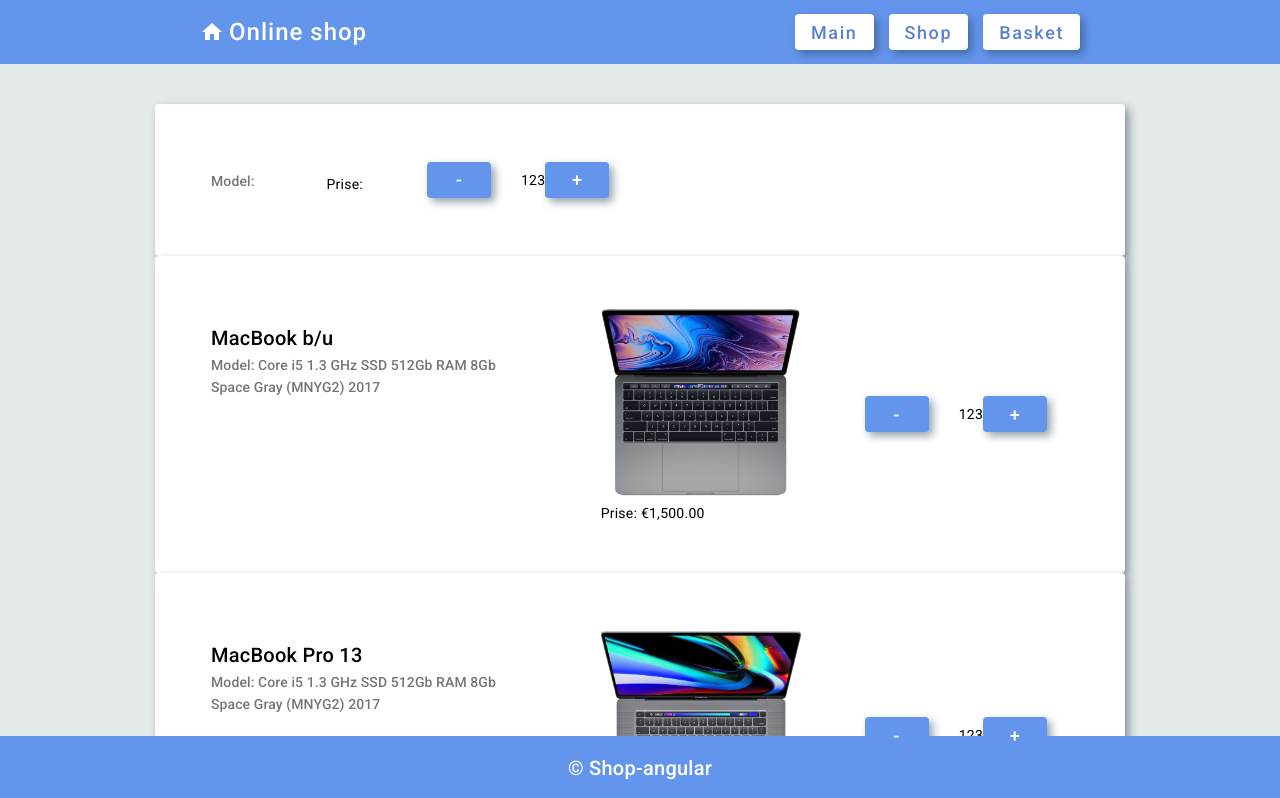
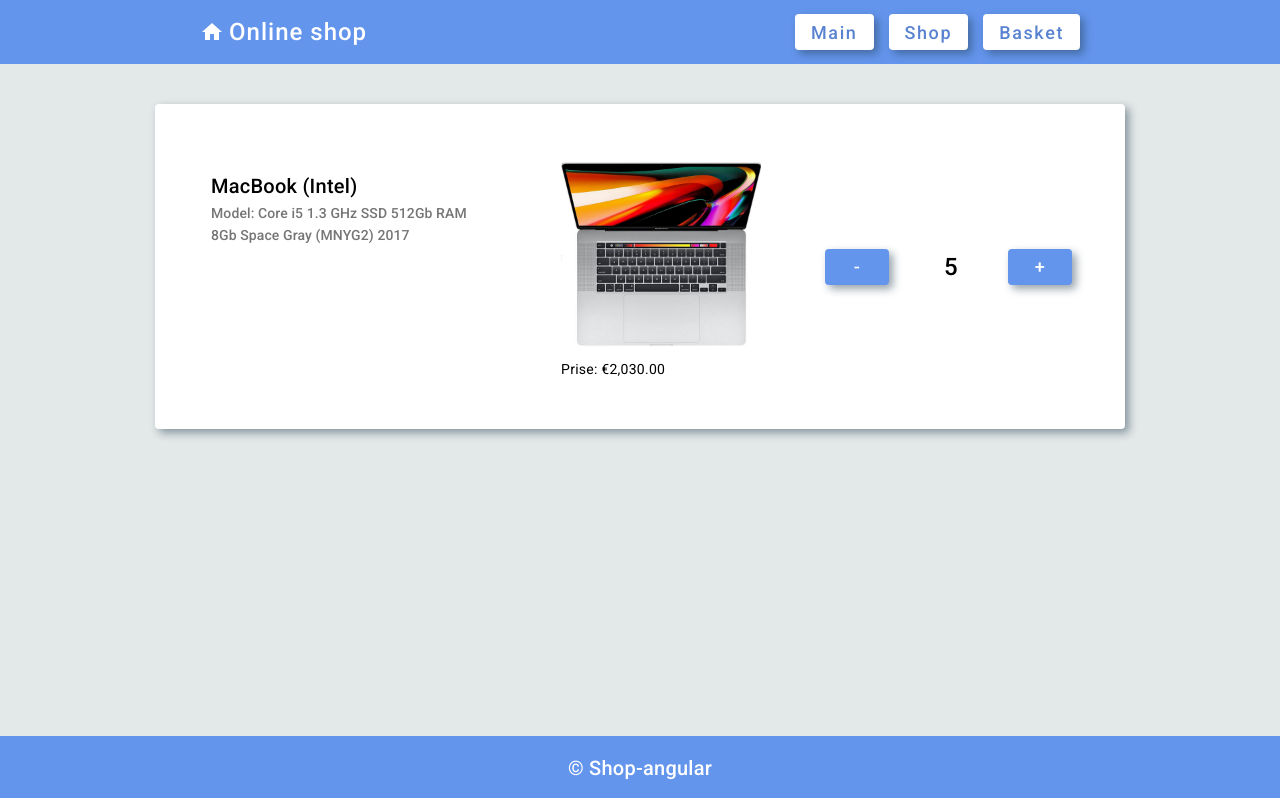
Before and after one commit to tokkaya79/angular-shop, an Angular app: page /basket in a window 1280 px wide. Shown: the top 798 px of the page. Built offline with nearby package versions, Linux system fonts and the light colour scheme; data requests are answered from the project's data file.

Commit message:
added quantity

```diff
--- a/db.json
+++ b/db.json
@@ -106,46 +106,6 @@
     }
   ],
   "basket": [
-    {},
-    {
-      "id": 3,
-      "title": "MacBook b/u",
-      "model": "Core i5 1.3 GHz SSD 512Gb RAM 8Gb Space Gray (MNYG2) 2017",
-      "price": "1500",
-      "image": "assets/images/good3.jpg",
-      "configure": {
-        "chip": "M1",
-        "SSD": "226 GB",
-        "memory": "16 GB",
-        "display": "Retina"
-      }
-    },
-    {
-      "id": 2,
-      "title": "MacBook Pro 13",
-      "model": "Core i5 1.3 GHz SSD 512Gb RAM 8Gb Space Gray (MNYG2) 2017",
-      "price": "2050",
-      "image": "assets/images/good2.jpg",
-      "configure": {
-        "chip": "M1",
-        "SSD": "226 GB",
-        "memory": "16 GB",
-        "display": "Retina"
-      }
-    },
-    {
-      "id": 8,
-      "title": "MacBook Pro 13",
-      "model": "Core i5 1.3 GHz SSD 512Gb RAM 8Gb Space Gray (MNYG2) 2017",
-      "price": "2050",
-      "image": "assets/images/good2.jpg",
-      "configure": {
-        "chip": "M1",
-        "SSD": "226 GB",
-        "memory": "16 GB",
-        "display": "Retina"
-      }
-    },
     {
       "id": 5,
       "title": "MacBook (Intel)",
@@ -157,7 +117,8 @@
         "SSD": "226 GB",
         "memory": "16 GB",
         "display": "Retina"
-      }
+      },
+      "quantity": 5
     }
   ]
 }
--- a/src/app/components/basket/basket.component.html
+++ b/src/app/components/basket/basket.component.html
@@ -10,7 +10,7 @@
   </mat-card-content>
     <mat-card-actions>
     <button class="button" mat-flat-button color="accent"  type="button">-</button>
-    <span>123</span>
+    <span>{{item.quantity}}</span>
     <button class="button" mat-flat-button color="accent"  type="button">+</button>
   </mat-card-actions>
 </mat-card>
--- a/src/app/components/basket/basket.component.scss
+++ b/src/app/components/basket/basket.component.scss
@@ -36,7 +36,6 @@
   font-size: 18px;
   line-height: 1.2;
   letter-spacing: 0.5px;
-  margin-right: 30px;
 
 }
 .mat-icon.mat-accent {
@@ -65,3 +64,9 @@
   color: #fff;
 
 }
+
+span {
+  padding: 50px;
+  font-weight: 500;
+  font-size: 24px;
+}
--- a/src/app/components/products/products.component.ts
+++ b/src/app/components/products/products.component.ts
@@ -15,19 +15,41 @@
   products: IProducts[]
   productsSubscription: Subscription
 
+  basket: IProducts[]
+  basketSubscription: Subscription
+
   ngOnInit(): void {
     this.productsSubscription = this.ProductsService.getProducts().subscribe((data) => { this.products = data})
+
+    this.basketSubscription = this.ProductsService.getProductsToBasket().subscribe((data) => this.basket = data)
   }
 
 
   ngOnDestroy() {
     if (this.productsSubscription) this.productsSubscription.unsubscribe()
+    if (this.basketSubscription) this.basketSubscription.unsubscribe()
   }
 
   addToBasket(product: IProducts) {
-    this.ProductsService.postProductToBasket(product).subscribe((data) => console.log(data)
-    )
+    product.quantity = 1
+
+    let findItem
+    if (this.basket.length > 0 ) {
+      findItem = this.basket.find((item) => item.id === product.id)
+      if (findItem) this.updateToBasket(findItem)
+      else this.postToBasket(product)
+    } else this.postToBasket(product)
+
 
   }
 
+  postToBasket(product: IProducts) {
+        this.ProductsService.postProductToBasket(product).subscribe((data) => this.basket.push(data))
+  }
+
+  updateToBasket(product: IProducts) {
+    product.quantity += 1
+    this.ProductsService.updateProductsToBasket(product).subscribe((data) => {})
+  }
+
 }
--- a/src/app/models/products.ts
+++ b/src/app/models/products.ts
@@ -6,7 +6,7 @@
   price: number,
   image?: string,
   configure: any,
-  quantity?: number
+  quantity: number
 
 }
 
--- a/src/services/products.service.ts
+++ b/src/services/products.service.ts
@@ -37,5 +37,10 @@
       return this.http.get<IProducts[]>(this.urlBasket)
     }
 
+    updateProductsToBasket(product: IProducts) {
+      return this.http.put<IProducts>(`${this.urlBasket}/${product.id}`, product)
+
+    }
+
 
 }
```
